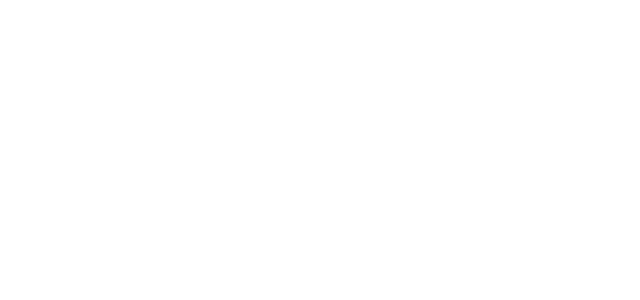
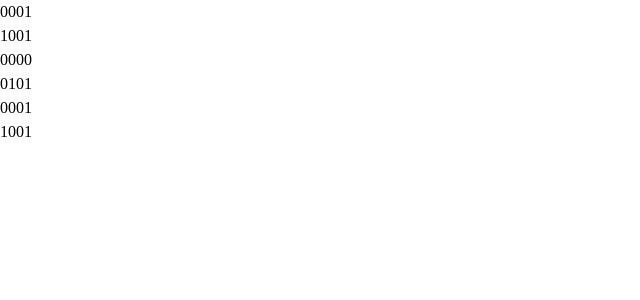
Before and after one commit to Andriikryl/clock-app, a React (Create React App) app: page / in a window 1280 px wide. Shown: the top 300 px of the page, without its empty margins (0-640 px from the left). Built offline with nearby package versions, Linux system fonts and the light colour scheme.

Commit message:
feat[time]

```diff
--- a/src/App.js
+++ b/src/App.js
@@ -1,3 +1,4 @@
+import { useState } from "react";
 import "./App.css";
 
 function App() {
@@ -19,7 +20,15 @@
     return [...divider(h), ...divider(m), ...divider(s)];
   };
 
-  return <div className="App"></div>;
+  const [time, setTime] = useState(binaryTime());
+
+  return (
+    <div className="App">
+      {time.map((x, i) => (
+        <div key={i}>{x}</div>
+      ))}
+    </div>
+  );
 }
 
 export default App;
```
